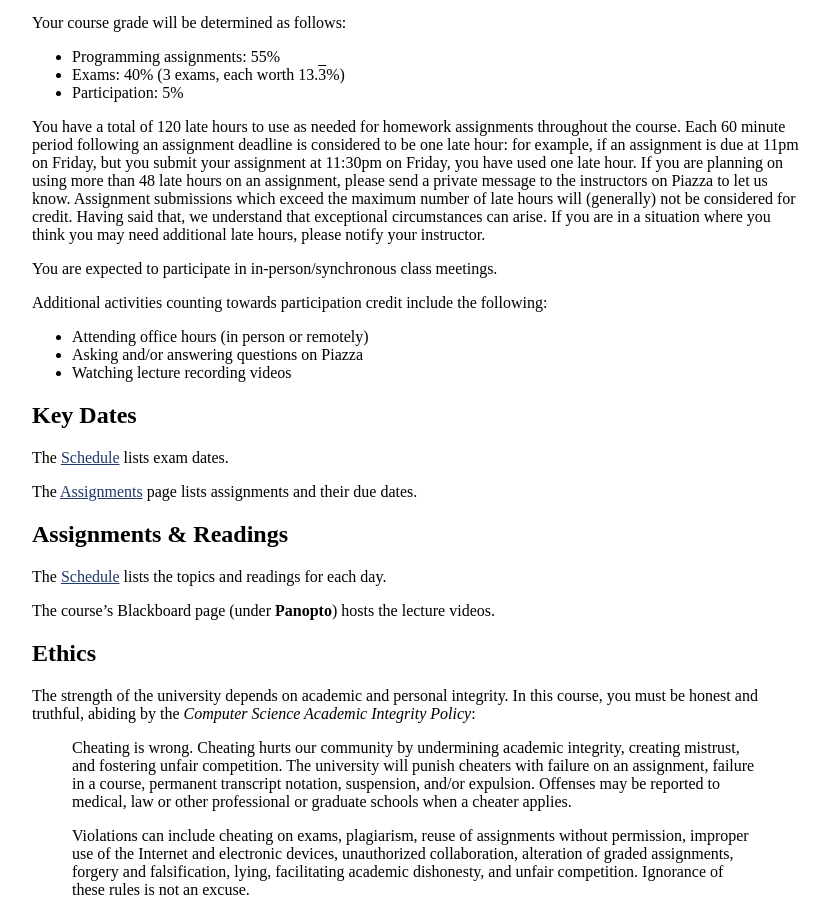
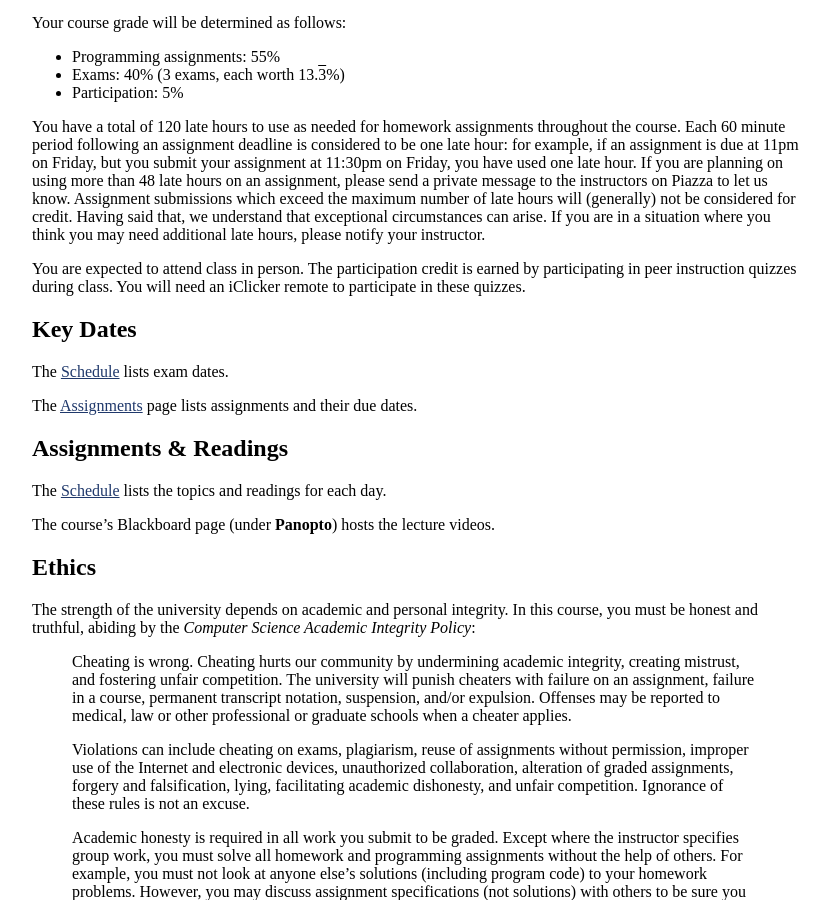
Before and after one commit to jhucsf/fall2022, a Jekyll site: the page built from syllabus.md, in a window 1280 px wide and 900 px high, scrolled down 2117 px. Shown: the whole window, without its empty margins (224-1053 px from the left). Built offline with Jekyll 4.4.1, drawn with Linux system fonts in a browser that asks for light colours.

Commit message:
mention that paricipation = clicker quiz participation

```diff
--- a/syllabus.md
+++ b/syllabus.md
@@ -131,13 +131,9 @@ not be considered for credit.  Having said that, we understand that
 exceptional circumstances can arise.  If you are in a situation where you
 think you may need additional late hours, please notify your instructor.
 
-You are expected to participate in in-person/synchronous class meetings.
-
-Additional activities counting towards participation credit include the following:
-
-* Attending office hours (in person or remotely)
-* Asking and/or answering questions on Piazza
-* Watching lecture recording videos
+You are expected to attend class in person.  The participation credit is
+earned by participating in peer instruction quizzes during class. You will
+need an iClicker remote to participate in these quizzes.
 
 ## Key Dates
 
```
